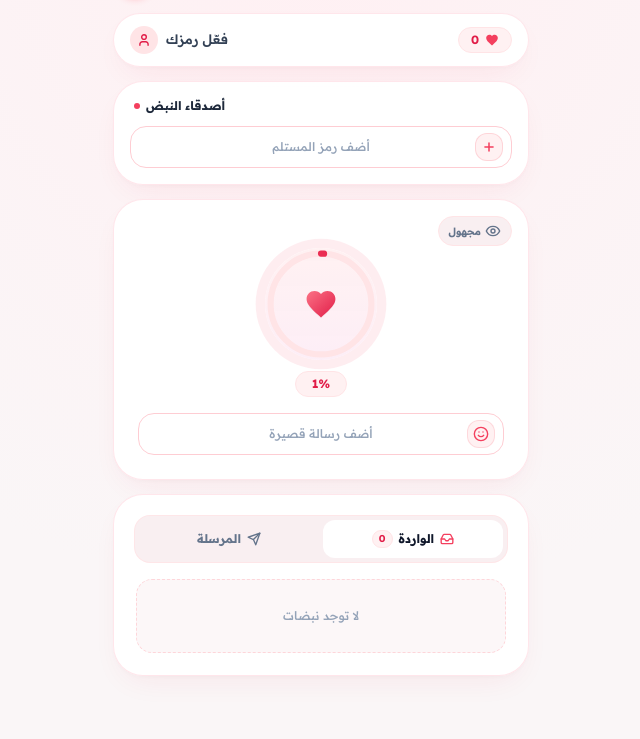
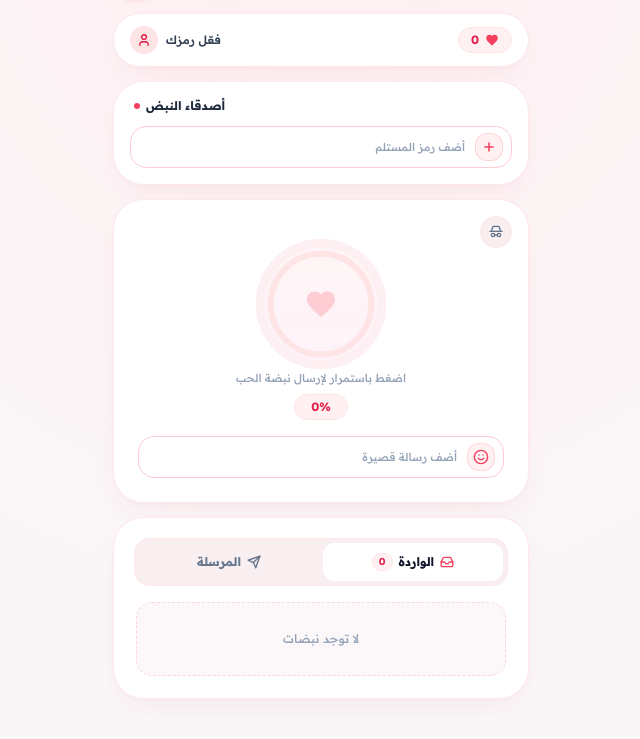
Before and after one commit to ahq522013/Feely, a plain HTML site: page index.html in a window 1280 px wide. Shown: the part 63-802 px from the top of the page, without its empty margins (319-959 px from the left). Drawn offline with nearby package versions, Linux system fonts and the light colour scheme; no server answers.

Commit message:
Update index.html

```diff
--- a/index.html
+++ b/index.html
@@ -55,7 +55,7 @@
             box-shadow: 0 0 0 4px rgba(251, 113, 133, 0.14);
         }
 
-        /* Compact White Box Inputs (Unified Style) */
+        /* Compact White Box Inputs */
         .white-compact-box {
             background: #ffffff;
             border: 1.5px solid #fecdd3;
@@ -68,16 +68,16 @@
             box-shadow: 0 0 0 3px rgba(251, 113, 133, 0.14);
         }
 
-        /* Unified Field Text & Placeholder Typography */
+        /* Unified Right-Aligned Small Field Typography */
         .unified-field-text {
             font-family: 'Readex Pro', sans-serif;
-            font-size: 13px;
+            font-size: 11.5px;
             font-weight: 600;
             color: #334155;
         }
         .unified-field-text::placeholder {
             font-family: 'Readex Pro', sans-serif;
-            font-size: 12px;
+            font-size: 11px;
             font-weight: 500;
             letter-spacing: normal;
             color: #94a3b8;
@@ -107,7 +107,7 @@
 
         /* Heart Send Button & Circular Progress Ring */
         @keyframes heartHalo {
-            0% { box-shadow: 0 0 0 0 rgba(244, 63, 94, 0.28); }
+            0% { box-shadow: 0 0 0 0 rgba(244, 63, 94, 0.25); }
             70% { box-shadow: 0 0 0 14px rgba(244, 63, 94, 0); }
             100% { box-shadow: 0 0 0 0 rgba(244, 63, 94, 0); }
         }
@@ -167,7 +167,7 @@
     <!-- حاوية الإشعارات الموحدة في منتصف الشاشة -->
     <div id="toastContainer" style="top: calc(1rem + var(--safe-top));" class="fixed inset-x-0 mx-auto z-50 pointer-events-none px-4 flex flex-col items-center justify-center w-full max-w-sm"></div>
 
-    <!-- Header العلوي الموحد بأيقونات مختصرة -->
+    <!-- Header العلوي الموحد -->
     <header class="w-full max-w-md mx-auto px-3.5 sm:px-5 pt-4 sm:pt-6 flex justify-between items-center gap-1.5">
         <div id="authStatusContainer" class="flex items-center gap-1 sm:gap-1.5 flex-wrap">
             <!-- أيقونة حفظ الحساب / خروج -->
@@ -245,7 +245,7 @@
         <!-- ==================== VIEW 1: HOME ==================== -->
         <div id="viewHome" class="space-y-3.5">
 
-            <!-- بطاقة الهوية المصغرة في الأعلى (قلب + عدد القلوب فقط بدون كلمة وصلك) -->
+            <!-- بطاقة الهوية المصغرة في الأعلى -->
             <div onclick="switchMainView('profile')" class="glass-card px-4 py-3 flex items-center justify-between cursor-pointer hover:border-rose-300 transition active:scale-[0.99]">
                 <span class="inline-flex items-center gap-1.5 text-xs font-black text-rose-600 bg-rose-50 border border-rose-100 px-3 py-1 rounded-full tabular-nums" id="miniHeartsBadge">
                     <svg class="w-3.5 h-3.5 fill-rose-500" viewBox="0 0 24 24"><path d="M12 21.35l-1.45-1.32C5.4 15.36 2 12.28 2 8.5 2 5.42 4.42 3 7.5 3c1.74 0 3.41.81 4.5 2.09C13.09 3.81 14.76 3 16.5 3 19.58 3 22 5.42 22 8.5c0 3.78-3.4 6.86-8.55 11.54L12 21.35z"/></svg>
@@ -279,7 +279,7 @@
                 <!-- دوائر الأصدقاء -->
                 <div id="recentContactsList" class="hidden flex gap-3 overflow-x-auto pb-1 pt-1.5 px-1 hide-scrollbar"></div>
 
-                <!-- بوكس إضافة رمز المستلم -->
+                <!-- بوكس إضافة رمز المستلم (محاذاة لليمين وخط أصغر) -->
                 <div class="white-compact-box flex items-center gap-1.5 px-2 py-1.5 shadow-2xs">
                     <button type="button" onclick="confirmAddRecipient()" title="إضافة"
                             class="size-7 rounded-xl bg-rose-50 hover:bg-rose-500 text-rose-500 hover:text-white border border-rose-200/80 flex items-center justify-center shrink-0 transition-all active:scale-90">
@@ -290,8 +290,7 @@
                     <input type="text" id="targetIdInput" placeholder="أضف رمز المستلم" autocapitalize="characters" autocomplete="off"
                            oninput="onTargetInputChange(this.value)"
                            onkeydown="if(event.key==='Enter'){event.preventDefault(); confirmAddRecipient();}"
-                           class="w-full bg-transparent text-center unified-field-text tracking-wider outline-none uppercase">
-                    <span class="size-7 shrink-0"></span>
+                           class="w-full bg-transparent text-right unified-field-text tracking-wider outline-none uppercase pr-1">
                 </div>
             </section>
 
@@ -327,17 +326,20 @@
                 </div>
             </section>
 
-            <!-- بطاقة إرسال النبضة (مضغوطة بأقل قدر ممكن من الكتابة) -->
+            <!-- بطاقة إرسال النبضة -->
             <section class="glass-card p-5 sm:p-6 space-y-4 relative">
-                <!-- أيقونة وضع المجهول -->
-                <button type="button" id="anonymousToggleBtn" onclick="toggleAnonymousMode()" title="مجهول"
-                        class="absolute top-4 right-4 z-10 inline-flex items-center gap-1 px-2.5 py-1.5 rounded-full bg-[#f9eff1] text-slate-500 border border-rose-100 hover:border-rose-200 transition-all active:scale-90">
-                    <svg class="w-4 h-4 shrink-0" viewBox="0 0 24 24" fill="none" stroke="currentColor" stroke-width="2.1" stroke-linecap="round" stroke-linejoin="round">
-                        <path d="M2 12s3-7 10-7 10 7 10 7-3 7-10 7-10-7-10-7Z"/>
-                        <circle cx="12" cy="12" r="3"/>
-                        <line id="anonSlashLine" x1="3" y1="3" x2="21" y2="21" class="hidden"/>
+                <!-- أيقونة التصفح الخفي (مجهول) صغيرة بدون كتابة -->
+                <button type="button" id="anonymousToggleBtn" onclick="toggleAnonymousMode()" title="التصفح الخفي"
+                        class="absolute top-4 right-4 z-10 grid size-8 place-items-center rounded-full bg-[#f9eff1] text-slate-500 border border-rose-100 hover:border-rose-200 transition-all active:scale-90">
+                    <svg class="w-4 h-4" viewBox="0 0 24 24" fill="none" stroke="currentColor" stroke-width="2" stroke-linecap="round" stroke-linejoin="round">
+                        <!-- قبعة التصفح الخفي -->
+                        <path d="M3 11h18"/>
+                        <path d="M5 11l2-6c.3-.9 1.1-1.5 2-1.5h6c.9 0 1.7.6 2 1.5l2 6"/>
+                        <!-- نظارة التصفح الخفي -->
+                        <circle cx="7.5" cy="16.5" r="2.5"/>
+                        <circle cx="16.5" cy="16.5" r="2.5"/>
+                        <path d="M10 16.5h4"/>
                     </svg>
-                    <span id="anonStatusLabel" class="text-[10px] font-bold">مجهول</span>
                 </button>
 
                 <div class="text-center space-y-2.5 pt-2">
@@ -348,40 +350,38 @@
                             onpointerleave="cancelHeartCharge()"
                             onpointercancel="cancelHeartCharge()"
                             oncontextmenu="return false;"
-                            class="heart-send-btn relative inline-flex items-center justify-center w-28 h-28 rounded-full bg-gradient-to-b from-rose-50 to-pink-100/70 shadow-md cursor-pointer select-none transition-all duration-150">
+                            class="heart-send-btn relative inline-flex items-center justify-center w-28 h-28 rounded-full bg-gradient-to-b from-rose-50/70 to-pink-100/50 shadow-md cursor-pointer select-none transition-all duration-150">
 
                         <svg class="absolute inset-0 w-full h-full -rotate-90 pointer-events-none" viewBox="0 0 100 100">
                             <defs>
                                 <linearGradient id="ringGrad" x1="0%" y1="0%" x2="100%" y2="100%">
-                                    <stop offset="0%" stop-color="#fb7185"/>
+                                    <stop offset="0%" stop-color="#fda4af"/>
                                     <stop offset="50%" stop-color="#f43f5e"/>
-                                    <stop offset="100%" stop-color="#e11d48"/>
+                                    <stop offset="100%" stop-color="#be123c"/>
                                 </linearGradient>
                             </defs>
                             <circle cx="50" cy="50" r="45" fill="none" stroke="#ffe4e6" stroke-width="5.5"/>
                             <circle id="circularChargeRing" cx="50" cy="50" r="45" fill="none"
                                     stroke="url(#ringGrad)" stroke-width="5.5" stroke-linecap="round"
-                                    stroke-dasharray="282.74" stroke-dashoffset="279.91"/>
+                                    stroke-dasharray="282.74" stroke-dashoffset="282.74"/>
                         </svg>
 
-                        <svg id="dynamicHeartSvg" style="transform: scale(0.72);" class="w-12 h-12 transition-transform duration-75 drop-shadow-sm pointer-events-none relative z-10" viewBox="0 0 24 24">
-                            <defs>
-                                <linearGradient id="heartGrad" x1="0%" y1="0%" x2="100%" y2="100%">
-                                    <stop offset="0%" stop-color="#fb7185"/>
-                                    <stop offset="100%" stop-color="#e11d48"/>
-                                </linearGradient>
-                            </defs>
-                            <path fill="url(#heartGrad)" d="M12 21.35l-1.45-1.32C5.4 15.36 2 12.28 2 8.5 2 5.42 4.42 3 7.5 3c1.74 0 3.41.81 4.5 2.09C13.09 3.81 14.76 3 16.5 3 19.58 3 22 5.42 22 8.5c0 3.78-3.4 6.86-8.55 11.54L12 21.35z"/>
+                        <!-- أيقونة القلب التي تبدأ باهتة وتزداد احمراراً وحجماً مع الشحن -->
+                        <svg id="dynamicHeartSvg" style="transform: scale(0.70);" class="w-12 h-12 transition-transform duration-75 drop-shadow-sm pointer-events-none relative z-10" viewBox="0 0 24 24">
+                            <path id="dynamicHeartPath" fill="#fecdd3" d="M12 21.35l-1.45-1.32C5.4 15.36 2 12.28 2 8.5 2 5.42 4.42 3 7.5 3c1.74 0 3.41.81 4.5 2.09C13.09 3.81 14.76 3 16.5 3 19.58 3 22 5.42 22 8.5c0 3.78-3.4 6.86-8.55 11.54L12 21.35z"/>
                         </svg>
                     </button>
 
-                    <!-- النسبة المئوية فقط -->
-                    <div>
-                        <span id="rangeDisplay" class="inline-flex items-center justify-center bg-rose-50 px-4 py-1 rounded-full border border-rose-100 text-xs font-black text-rose-600 tabular-nums">1%</span>
+                    <!-- النص الإرشادي بخط صغير رصاصي + النسبة المئوية ابتداءً من 0% -->
+                    <div class="space-y-1.5">
+                        <p class="text-[11px] font-medium text-slate-400">اضغط باستمرار لإرسال نبضة الحب</p>
+                        <div>
+                            <span id="rangeDisplay" class="inline-flex items-center justify-center bg-rose-50 px-4 py-1 rounded-full border border-rose-100 text-xs font-black text-rose-600 tabular-nums">0%</span>
+                        </div>
                     </div>
                 </div>
 
-                <!-- بوكس إضافة رسالة -->
+                <!-- بوكس إضافة رسالة (محاذاة لليمين وخط أصغر) -->
                 <div class="relative">
                     <div class="white-compact-box flex items-center gap-1.5 px-2 py-1.5 shadow-2xs">
                         <button type="button" id="emojiPickerToggleBtn" onclick="toggleEmojiPicker()"
@@ -392,8 +392,7 @@
                         </button>
 
                         <input type="text" id="loveNote" maxlength="100" placeholder="أضف رسالة قصيرة"
-                               class="w-full bg-transparent text-center unified-field-text outline-none">
-                        <span class="size-7 shrink-0"></span>
+                               class="w-full bg-transparent text-right unified-field-text outline-none pr-1">
                     </div>
 
                     <div id="emojiPickerPopover" class="hidden mt-1.5 p-2 rounded-2xl bg-white border border-rose-200 shadow-lg grid grid-cols-6 gap-1 text-center">
@@ -451,8 +450,7 @@
                         </button>
                         <input type="text" id="searchFriendInput" required placeholder="ابحث برمز الصديق" autocapitalize="characters" autocomplete="off"
                                oninput="handleLiveSearchInput(this.value)"
-                               class="w-full bg-transparent text-center unified-field-text tracking-wider outline-none uppercase">
-                        <span class="size-7 shrink-0"></span>
+                               class="w-full bg-transparent text-right unified-field-text tracking-wider outline-none uppercase pr-1">
                     </div>
                 </form>
 
@@ -465,7 +463,7 @@
                     <div id="recentSearchesList" class="flex flex-wrap gap-1.5"></div>
                 </div>
 
-                <!-- نتيجة البحث (قلب + العدد فقط بدون نص) -->
+                <!-- نتيجة البحث -->
                 <div id="searchResultBox" class="hidden pt-2 border-t border-rose-100 space-y-3">
                     <div class="bg-gradient-to-b from-[#fff2f4] to-white rounded-3xl p-5 border border-rose-200/80 text-center space-y-3 shadow-xs">
                         <div class="w-14 h-14 rounded-full bg-gradient-to-tr from-rose-500 to-pink-400 text-white font-mono text-xl font-black flex items-center justify-center mx-auto shadow-md shadow-rose-200" id="searchResultAvatar">
@@ -503,7 +501,6 @@
         <!-- ==================== VIEW 3: PROFILE ==================== -->
         <div id="viewProfile" class="hidden space-y-4">
             <section class="glass-card p-5 sm:p-6 relative overflow-hidden space-y-4 border-2 border-rose-100">
-                <!-- بطاقة الهوية الاجتماعية (قلب + عدد القلوب فقط بدون كلمة وصلك) -->
                 <div class="bg-gradient-to-b from-[#fff1f3] via-white to-[#fff8f9] rounded-3xl p-5 border border-rose-200/70 shadow-xs text-center space-y-3.5">
                     <div class="story-ring w-18 h-18 inline-block mx-auto shadow-md shadow-rose-200">
                         <div class="w-16 h-16 rounded-full bg-white flex items-center justify-center text-rose-500">
@@ -521,9 +518,8 @@
                             </svg>
                         </button>
                         <input type="text" id="usernameInput" autocapitalize="characters" autocomplete="off"
-                               class="w-full bg-transparent text-center unified-field-text tracking-wider outline-none uppercase"
+                               class="w-full bg-transparent text-right unified-field-text tracking-wider outline-none uppercase pr-1"
                                placeholder="اكتب رمزك الخاص">
-                        <span class="size-7 shrink-0"></span>
                     </div>
 
                     <div class="flex items-center justify-center pt-1">
@@ -534,7 +530,6 @@
                     </div>
                 </div>
 
-                <!-- زر تفعيل أو مشاركة الرابط -->
                 <div class="pt-1">
                     <button id="handleActionBtn" onclick="registerHandle()" class="w-full bg-slate-900 hover:bg-slate-800 text-white font-bold py-3.5 rounded-2xl text-xs shadow-md transition active:scale-[0.98] inline-flex items-center justify-center gap-1.5">
                         <svg class="w-4 h-4" viewBox="0 0 24 24" fill="none" stroke="currentColor" stroke-width="2.4" stroke-linecap="round" stroke-linejoin="round">
@@ -613,12 +608,12 @@
             soundOff: '<svg class="w-4 h-4 text-slate-400" viewBox="0 0 24 24" fill="none" stroke="currentColor" stroke-width="2" stroke-linecap="round" stroke-linejoin="round"><polygon points="11 5 6 9 2 9 2 15 6 15 11 19 11 5"/><line x1="23" y1="9" x2="17" y2="15"/><line x1="17" y1="9" x2="23" y2="15"/></svg>',
             share: '<svg class="w-4 h-4" viewBox="0 0 24 24" fill="none" stroke="currentColor" stroke-width="2.2" stroke-linecap="round" stroke-linejoin="round"><circle cx="18" cy="5" r="3"/><circle cx="6" cy="12" r="3"/><circle cx="18" cy="19" r="3"/><line x1="8.59" y1="13.51" x2="15.42" y2="17.49"/><line x1="15.41" y1="6.51" x2="8.59" y2="10.49"/></svg>',
             check: '<svg class="w-3.5 h-3.5" viewBox="0 0 24 24" fill="none" stroke="currentColor" stroke-width="2.6" stroke-linecap="round" stroke-linejoin="round"><path d="M20 6 9 17l-5-5"/></svg>',
-            anonMask: '<svg class="w-4 h-4 text-slate-500" viewBox="0 0 24 24" fill="none" stroke="currentColor" stroke-width="2.1" stroke-linecap="round" stroke-linejoin="round"><path d="M2 12s3-7 10-7 10 7 10 7-3 7-10 7-10-7-10-7Z"/><circle cx="12" cy="12" r="3"/><line x1="3" y1="3" x2="21" y2="21"/></svg>'
+            incognitoIcon: '<svg class="w-4 h-4 text-slate-500" viewBox="0 0 24 24" fill="none" stroke="currentColor" stroke-width="2" stroke-linecap="round" stroke-linejoin="round"><path d="M3 11h18"/><path d="M5 11l2-6c.3-.9 1.1-1.5 2-1.5h6c.9 0 1.7.6 2 1.5l2 6"/><circle cx="7.5" cy="16.5" r="2.5"/><circle cx="16.5" cy="16.5" r="2.5"/><path d="M10 16.5h4"/></svg>'
         };
 
         const RING_CIRCUMFERENCE = 2 * Math.PI * 45;
 
-        let currentLoveValue = 1;
+        let currentLoveValue = 0;
         let chargeDelayTimer = null;
         let chargeStepTimer = null;
         let isChargingHeart = false;
@@ -643,7 +638,7 @@
         let isFirstPulseLoad = true;
         let activeStreaksCache = {};
 
-        // ================= FORMAT EXACT DATE & TIME (HOUR:MINUTE · DD/MM/YYYY) =================
+        // ================= FORMAT EXACT DATE & TIME =================
         function formatExactDateTime(ts) {
             if (!ts) return '';
             const d = new Date(ts);
@@ -658,7 +653,7 @@
             return `${day}/${month}/${year} · ${timeStr}`;
         }
 
-        // ================= NOTIFICATION BELL (UNREAD INDICATOR) =================
+        // ================= NOTIFICATION BELL =================
         function updateBellBadgeState() {
             const bellBadge = document.getElementById('bellBadge');
             const bellBtn = document.getElementById('notificationBellBtn');
@@ -765,19 +760,16 @@
             if (navigator.vibrate) navigator.vibrate(10);
         }
 
-        // ================= ANONYMOUS TOGGLE LOGIC =================
+        // ================= INCOGNITO / ANONYMOUS TOGGLE LOGIC =================
         function toggleAnonymousMode() {
             isAnonymousMode = !isAnonymousMode;
             const btn = document.getElementById('anonymousToggleBtn');
-            const slash = document.getElementById('anonSlashLine');
 
             if (isAnonymousMode) {
-                btn.className = "absolute top-4 right-4 z-10 inline-flex items-center gap-1 px-2.5 py-1.5 rounded-full bg-slate-900 text-white border border-slate-800 shadow-xs transition-all active:scale-90";
-                slash.classList.remove('hidden');
-                showToast("وضع المجهول");
+                btn.className = "absolute top-4 right-4 z-10 grid size-8 place-items-center rounded-full bg-slate-900 text-white border border-slate-800 shadow-xs transition-all active:scale-90";
+                showToast("وضع التخفي");
             } else {
-                btn.className = "absolute top-4 right-4 z-10 inline-flex items-center gap-1 px-2.5 py-1.5 rounded-full bg-[#f9eff1] text-slate-500 border border-rose-100 hover:border-rose-200 transition-all active:scale-90";
-                slash.classList.add('hidden');
+                btn.className = "absolute top-4 right-4 z-10 grid size-8 place-items-center rounded-full bg-[#f9eff1] text-slate-500 border border-rose-100 hover:border-rose-200 transition-all active:scale-90";
             }
             if (navigator.vibrate) navigator.vibrate(12);
         }
@@ -826,25 +818,43 @@
             }
 
             updateSoundUI();
-            updateLoveMeterUI(1);
+            updateLoveMeterUI(0);
             updateBellBadgeState();
             renderPulsesList();
             renderRecentContactsBar();
             renderRecentSearches();
         });
 
-        // ================= ACCELERATING CIRCULAR RING 1-TO-100 METER =================
+        // ================= PROGRESSIVE COLOR & SCALE 0-TO-100 METER =================
+        function getInterpolatedHeartColor(pct) {
+            // من وردي باهت جداً عند 0% إلى أحمر قاني مشبع عند 100%
+            // Start: rgb(254, 205, 211) [#fecdd3] -> End: rgb(225, 29, 72) [#e11d48]
+            const t = Math.max(0, Math.min(1, pct / 100));
+            const r = Math.round(254 + (225 - 254) * t);
+            const g = Math.round(205 + (29 - 205) * t);
+            const b = Math.round(211 + (72 - 211) * t);
+            return `rgb(${r}, ${g}, ${b})`;
+        }
+
         function updateLoveMeterUI(val) {
-            const clamped = Math.max(1, Math.min(100, Math.round(val)));
+            const clamped = Math.max(0, Math.min(100, Math.round(val)));
             currentLoveValue = clamped;
             document.getElementById('rangeDisplay').textContent = clamped + '%';
 
+            // تكبير القلب بسلاسة من 0% إلى 100%
             const svg = document.getElementById('dynamicHeartSvg');
             if (svg) {
-                const scale = 0.72 + ((clamped - 1) / 99) * 0.56;
+                const scale = 0.70 + (clamped / 100) * 0.58;
                 svg.style.transform = `scale(${scale.toFixed(3)})`;
             }
 
+            // تدرج احمرار القلب من الباهت عند 0% إلى الأحمر القاني عند 100%
+            const heartPath = document.getElementById('dynamicHeartPath');
+            if (heartPath) {
+                heartPath.setAttribute('fill', getInterpolatedHeartColor(clamped));
+            }
+
+            // تحديث حلقة الشحن الدائرية
             const ring = document.getElementById('circularChargeRing');
             if (ring) {
                 const offset = RING_CIRCUMFERENCE * (1 - clamped / 100);
@@ -860,7 +870,7 @@
             const orb = document.getElementById('mainHeartOrb');
             if (orb) orb.classList.add('heart-charging');
 
-            let val = 1;
+            let val = 0;
             updateLoveMeterUI(val);
             if (navigator.vibrate) navigator.vibrate(12);
 
@@ -882,7 +892,7 @@
                 };
 
                 tick();
-            }, 320);
+            }, 260);
         }
 
         function releaseHeartCharge(e) {
@@ -902,7 +912,7 @@
             sendLovePulseWithScore(selectedScore);
 
             setTimeout(() => {
-                if (!isChargingHeart) updateLoveMeterUI(1);
+                if (!isChargingHeart) updateLoveMeterUI(0);
             }, 700);
         }
 
@@ -916,7 +926,7 @@
 
             const orb = document.getElementById('mainHeartOrb');
             if (orb) orb.classList.remove('heart-charging');
-            updateLoveMeterUI(1);
+            updateLoveMeterUI(0);
         }
 
         // ================= TOP HEADER NAVIGATION =================
@@ -1657,7 +1667,6 @@
                 const miniBadge = document.getElementById('miniHeartsBadge');
                 const tabBadge = document.getElementById('incomingTabCountBadge');
 
-                // أيقونة قلب وبجانبها العدد فقط بدون كلمة وصلك
                 if (countBadge) countBadge.innerHTML = `${ICONS.heartMed} <span>${totalCount}</span>`;
                 if (miniBadge) miniBadge.innerHTML = `${ICONS.heartFill} <span>${totalCount}</span>`;
                 if (tabBadge) tabBadge.textContent = totalCount;
@@ -1716,7 +1725,7 @@
 
                 const directionLabel = isIncoming ? 'من' : 'إلى';
                 const avatarHTML = isAnonSender
-                    ? `<div class="size-10 rounded-full bg-slate-100 border border-slate-200/80 flex items-center justify-center shrink-0">${ICONS.anonMask}</div>`
+                    ? `<div class="size-10 rounded-full bg-slate-100 border border-slate-200/80 flex items-center justify-center shrink-0">${ICONS.incognitoIcon}</div>`
                     : `<div class="story-ring shrink-0">
                            <div class="size-9 rounded-full bg-white flex items-center justify-center font-mono text-xs font-black text-slate-900">
                                ${targetOrSender.charAt(0)}
```
